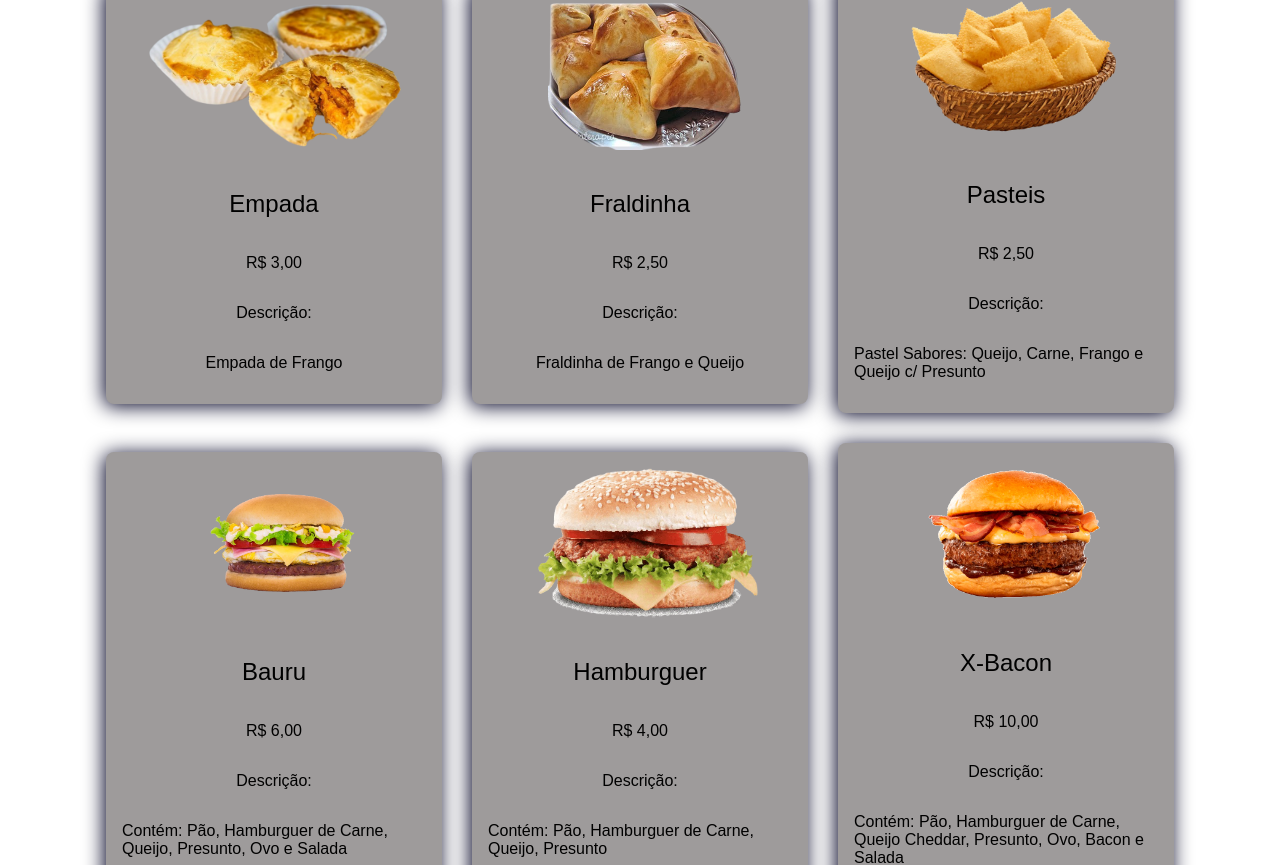
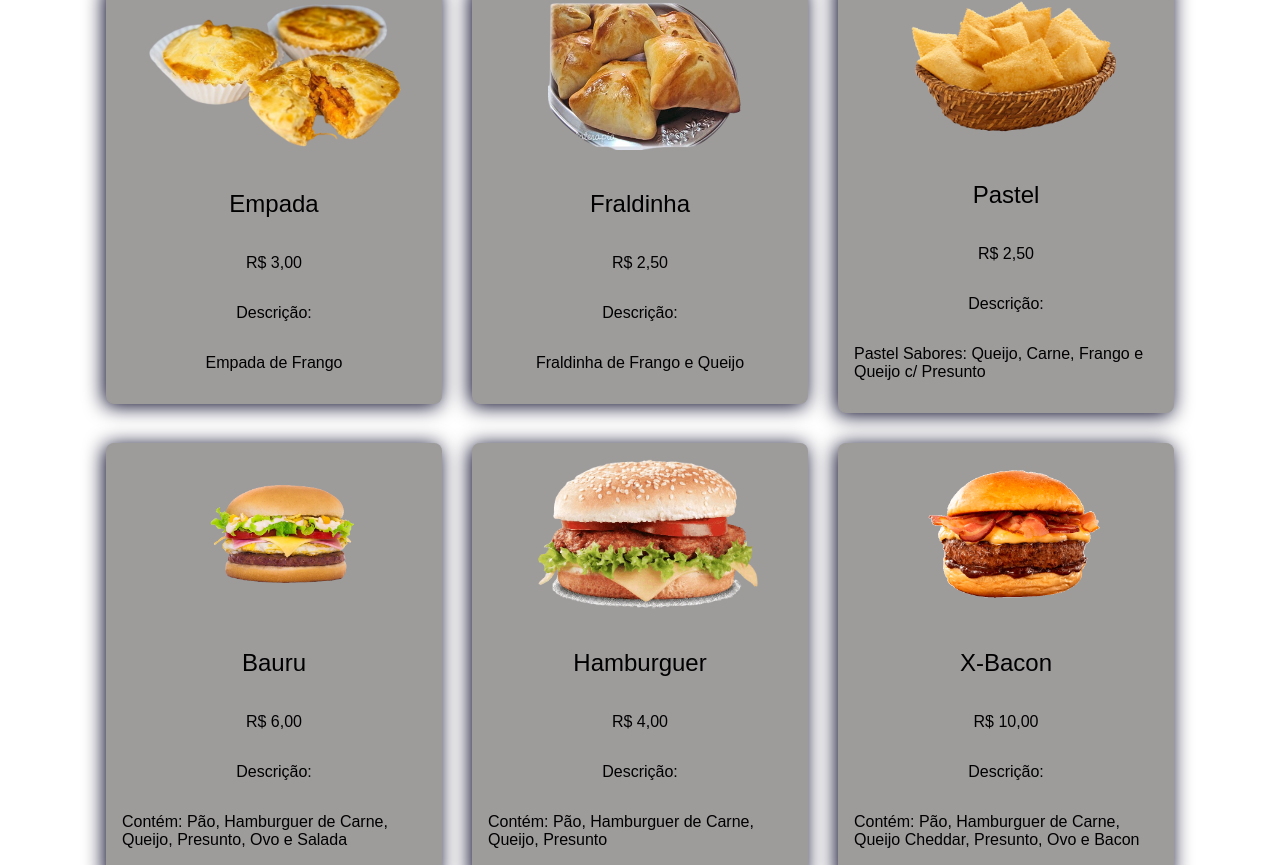
Before and after one commit to Pedrolsr/PAS-Projeto-Cardapio-Simplificado, a React (Vite) app: page / in a window 1280 px wide. Shown: the part 1710-2575 px from the top of the page. Built offline with nearby package versions, Linux system fonts and the light colour scheme.

Commit message:
Ajustes no cardapio

```diff
--- a/src/App.jsx
+++ b/src/App.jsx
@@ -23,6 +23,7 @@ function App() {
   const {tema} = useContext(TemaContext);
 
   return (
+    // Verificar se a classe é do tema-escuro
     <div className={`App ${tema === "escuro" ? "tema-escuro" : ""}`}>
 
       <div className="container-cabecalho">
--- a/src/components/Cardapio.js
+++ b/src/components/Cardapio.js
@@ -104,7 +104,7 @@ const empada = {
 const pastel = {
     imagem: pastelImg,
     id: 11,
-    nome: "Pasteis",
+    nome: "Pastel",
     preco: "R$ 2,50",
     descricao: "Pastel Sabores: Queijo, Carne, Frango e Queijo c/ Presunto",
 };
@@ -136,7 +136,7 @@ const xbacon= {
     id: 15,
     nome: "X-Bacon",
     preco: "R$ 10,00",
-    descricao: "Contém: Pão, Hamburguer de Carne, Queijo Cheddar, Presunto, Ovo, Bacon e Salada ",
+    descricao: "Contém: Pão, Hamburguer de Carne, Queijo Cheddar, Presunto, Ovo e Bacon",
 };
 const xfrango = {
     imagem: xFrangoImg,
--- a/src/components/Navegacao.jsx
+++ b/src/components/Navegacao.jsx
@@ -1,6 +1,11 @@
-import React from "react";
+import React, {useEffect} from "react";
 
 function Navegacao(props){
+
+    useEffect(() => {
+        // Mostra a renderização do componente, depois de alterar o estado de props.categoriaSelecionada.
+        console.log("Categoria selecionada: ", props.categoriaSelecionada);
+    },);
 
     return(
         <>
```
Also changed, not shown: src/context/TemaContext.jsx (line endings or trailing spaces).
